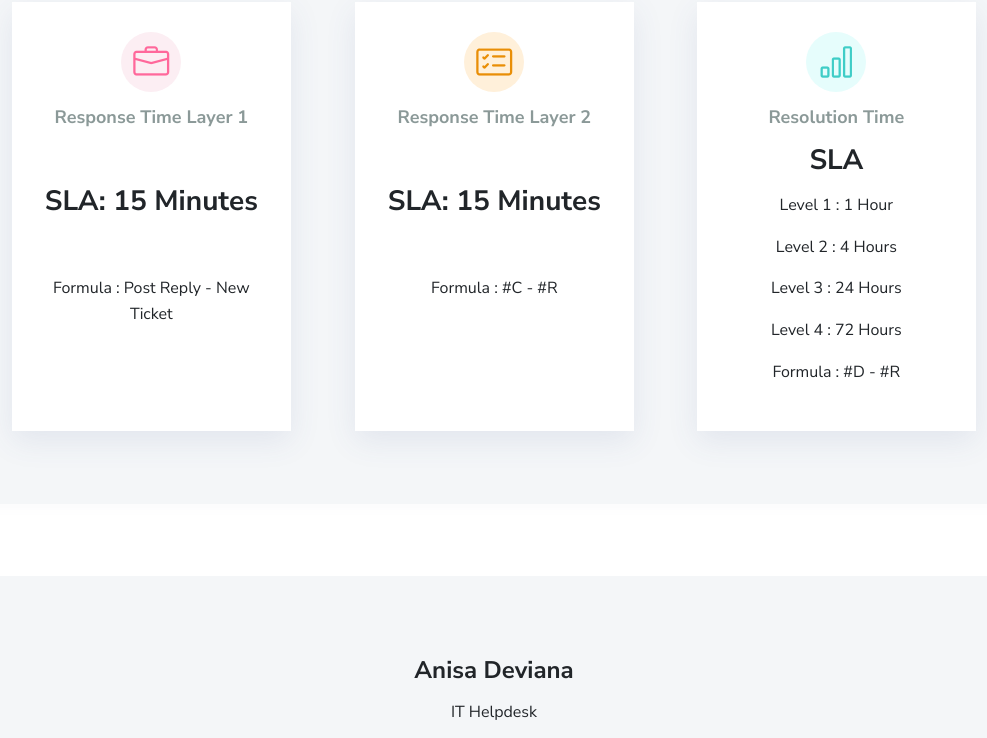
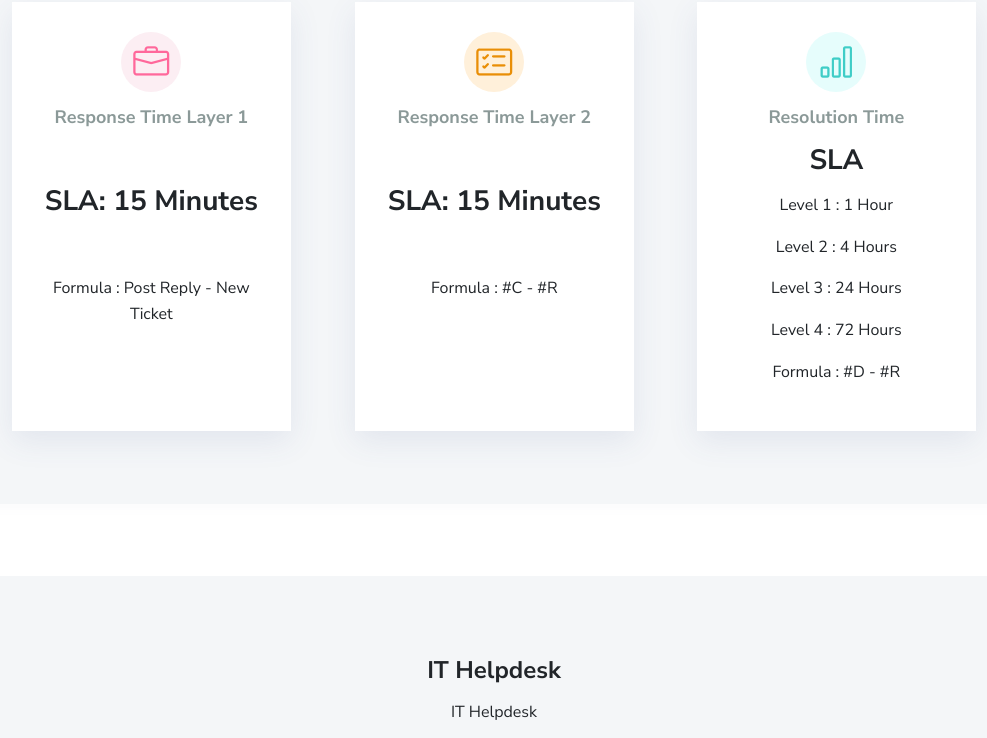
Before and after one commit to muhamadfiqhan/elitery1.github.io, a plain HTML site: page index.html in a window 1280 px wide. Shown: the part 4342-5080 px from the top of the page, without its empty margins (146-1133 px from the left). Drawn offline with nearby package versions, Linux system fonts and the light colour scheme.

Commit message:
Update index.html

```diff
--- a/index.html
+++ b/index.html
@@ -876,7 +876,7 @@
 <footer class="pt-4 pb-4 text-center bg-light">
   <div class="container">
     <div class="my-3">
-      <div class="h4">Anisa Deviana</div>
+      <div class="h4">IT Helpdesk</div>
       <p>IT Helpdesk</p>
       <div class="social-nav">
         <nav role="navigation">
```
